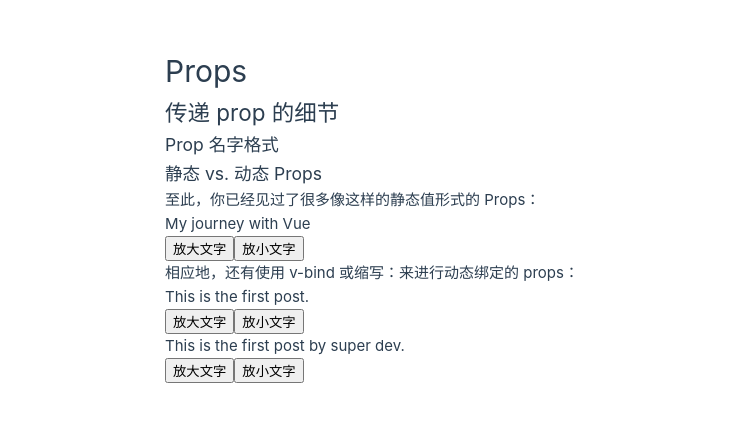
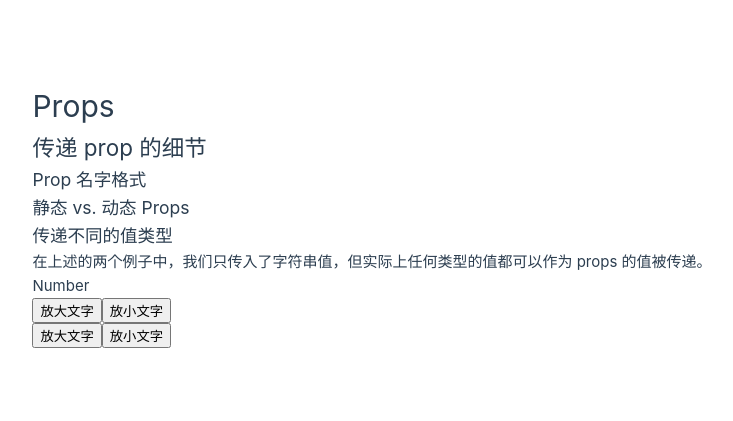
Before and after one commit to ShenlongDev/vue_xx, a Vue app: page / in a window 1280 px wide. Shown: the part 185-606 px from the top of the page, without its empty margins (268-1001 px from the left). Built offline with nearby package versions, Linux system fonts and the light colour scheme.

Commit message:
docs: 传递 prop 的细节 3
- 传递 Number

```diff
--- a/src/views/docs_component/ComponentProps.vue
+++ b/src/views/docs_component/ComponentProps.vue
@@ -3,11 +3,14 @@
   <h2>传递 prop 的细节</h2>
   <h3>Prop 名字格式</h3>
   <h3>静态 vs. 动态 Props</h3>
-  <p>至此，你已经见过了很多像这样的静态值形式的 Props：</p>
-  <PostBlog title="My journey with Vue" />
-  <p>相应地，还有使用 v-bind 或缩写：来进行动态绑定的 props：</p>
-  <PostBlog :title="post.title + '.'" />
-  <PostBlog :title="post.title + ' by ' + post.author + '.'" />
+  <h3>传递不同的值类型</h3>
+  <p>在上述的两个例子中，我们只传入了字符串值，但实际上任何类型的值都可以作为 props 的值被传递。</p>
+  <h4>Number</h4>
+  <!-- 虽然 `42` 是个常量，我们还是需要使用 v-bind -->
+  <!-- 因为这是一个 JavaScript 表达式而不是一个字符串 -->
+  <PostBlog :likes="42" />
+  <!-- 根据一个变量的值动态传入 -->
+  <PostBlog :likes="post.likes" />
 </template>
 
 <script setup>
@@ -15,6 +18,7 @@ import PostBlog from '@/components/PostBlog.vue'
 
 const post = {
   title: 'This is the first post',
-  author: 'super dev'
+  author: 'super dev',
+  likes: 5003
 }
 </script>
```
